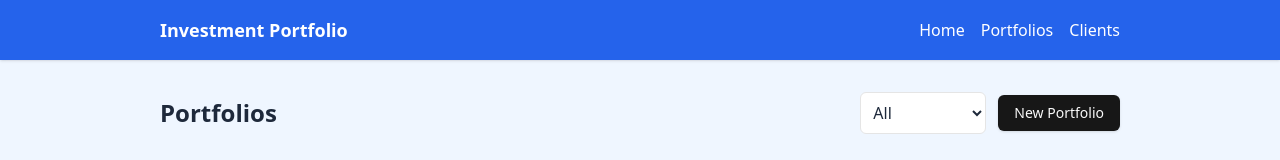
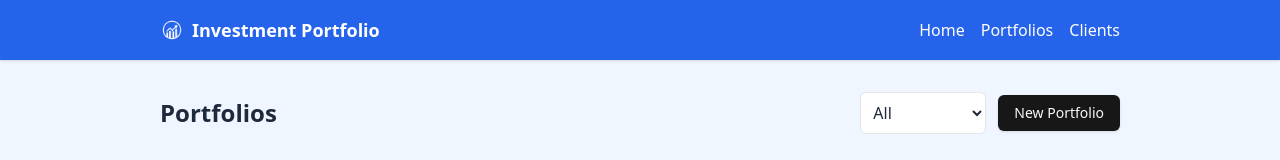
Before and after one commit to ektagoel-12/Investment-portfolio-management, a Vue app: page /portfolios in a window 1280 px wide. Shown: the top 160 px of the page. Built offline with nearby package versions, Linux system fonts and the light colour scheme.

Commit message:
Added the icon

```diff
--- a/src/components/Header.vue
+++ b/src/components/Header.vue
@@ -1,7 +1,12 @@
 <template>
   <header class="w-full bg-blue-600 text-white py-4 shadow">
     <div class="app-container flex justify-between items-center">
-      <h1 class="text-lg font-bold">Investment Portfolio</h1>
+      <!-- <h1 class="text-lg font-bold">Investment Portfolio</h1> -->
+       <div class="flex items-center space-x-2">
+        <!-- WealthTrack Icon -->
+        <img :src="wealthTrackLogo" alt="WealthTrack" class="w-6 h-6" />
+        <h1 class="text-lg font-bold">Investment Portfolio</h1>
+      </div>
       <nav class="space-x-4">
         <router-link to="/" class="hover:underline">Home</router-link>
         <router-link to="/portfolios" class="hover:underline">Portfolios</router-link>
@@ -12,4 +17,6 @@
 </template>
 
 <script setup lang="ts">
+import wealthTrackLogo from "../assets/WealthTrackLogo.png";
+
 </script>
```
